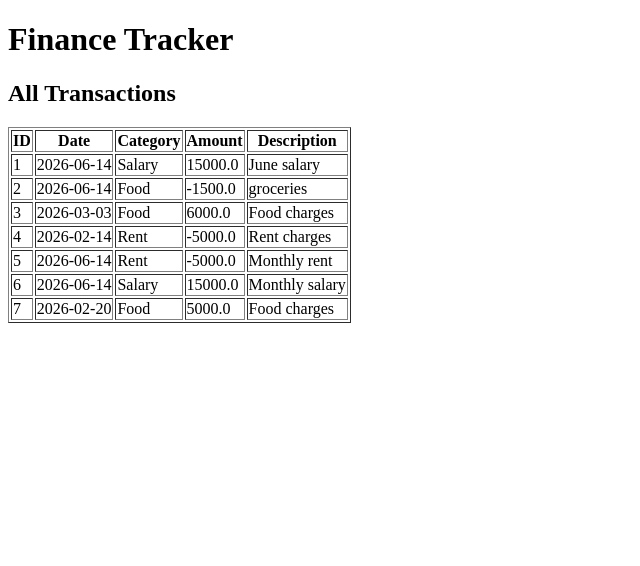
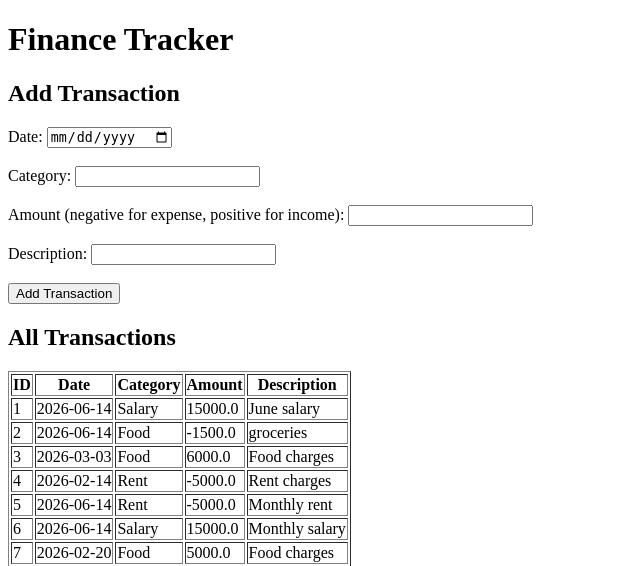
Before and after one commit to siri-1319/finance-tracker, a Flask app: page / in a window 1280 px wide. Shown: the top 566 px of the page, without its empty margins (0-640 px from the left). Run offline with Flask 3, Linux system fonts and the light colour scheme; data comes from the database, SQL or seed files in the repository; both versions use the stored data as it was after the commit.

Commit message:
Added form to add transactions via web interface

```diff
--- a/app.py
+++ b/app.py
@@ -10,7 +10,16 @@ def home():
     transactions = database.get_all_transactions()
     return render_template('index.html', transactions=transactions)
 
+@app.route('/add', methods=['POST'])
+def add_transaction():
+    """Handle form submission to add a new transaction"""
+    date = request.form['date']
+    category = request.form['category']
+    amount = float(request.form['amount'])
+    description = request.form['description']
 
+    database.add_transaction(date, category, amount, description)
+    return redirect(url_for('home'))
 if __name__ == '__main__':
     database.create_table()
     database.create_budget_table()
--- a/templates/index.html
+++ b/templates/index.html
@@ -5,7 +5,22 @@
 </head>
 <body>
     <h1>Finance Tracker</h1>
+    <h2>Add Transaction</h2>
+<form action="/add" method="POST">
+    <label>Date:</label>
+    <input type="date" name="date" required><br><br>
 
+    <label>Category:</label>
+    <input type="text" name="category" required><br><br>
+
+    <label>Amount (negative for expense, positive for income):</label>
+    <input type="number" step="0.01" name="amount" required><br><br>
+
+    <label>Description:</label>
+    <input type="text" name="description"><br><br>
+
+    <button type="submit">Add Transaction</button>
+</form>
     <h2>All Transactions</h2>
     <table border="1">
         <tr>
```
Also changed, not shown: finance.db.
